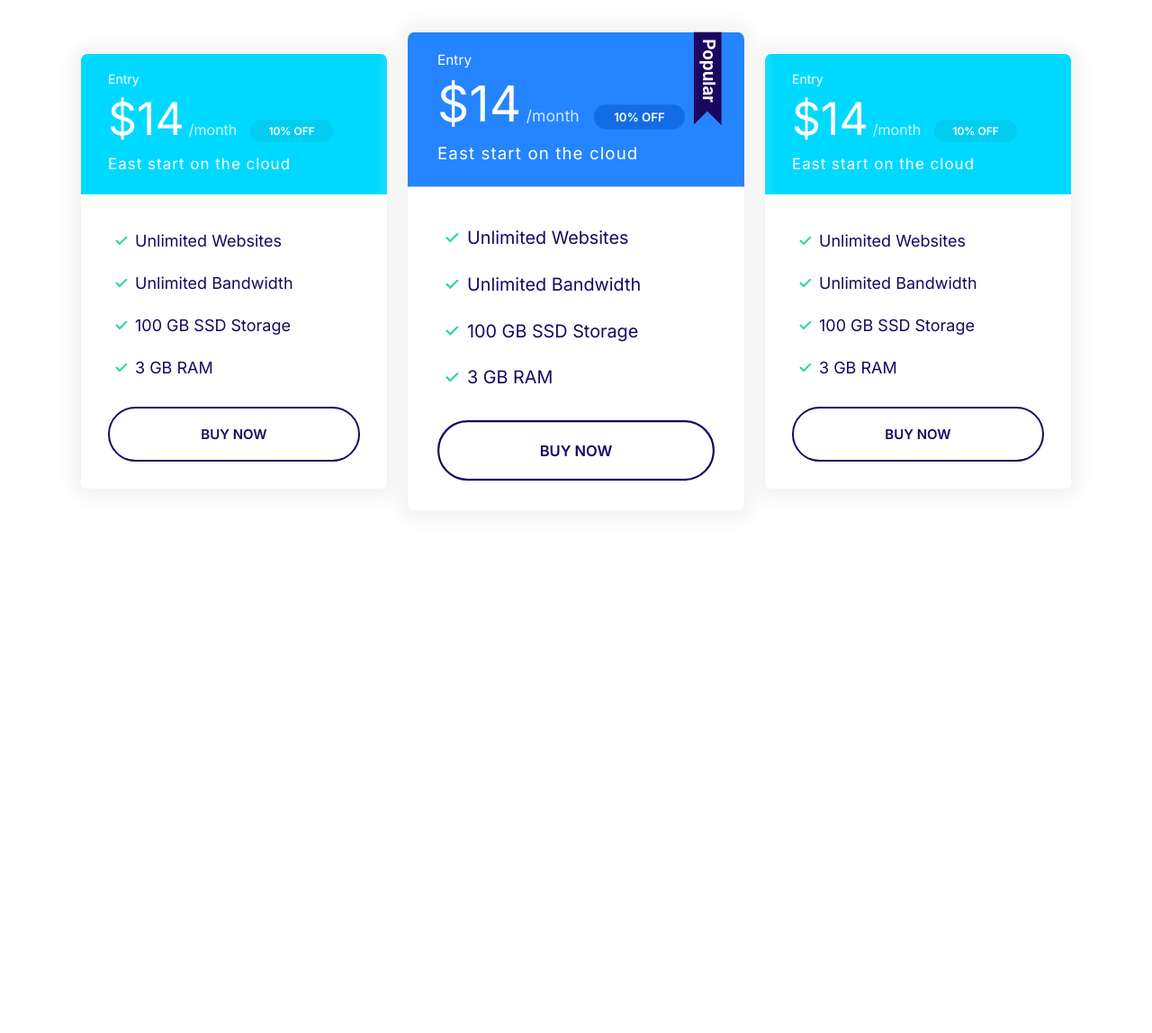
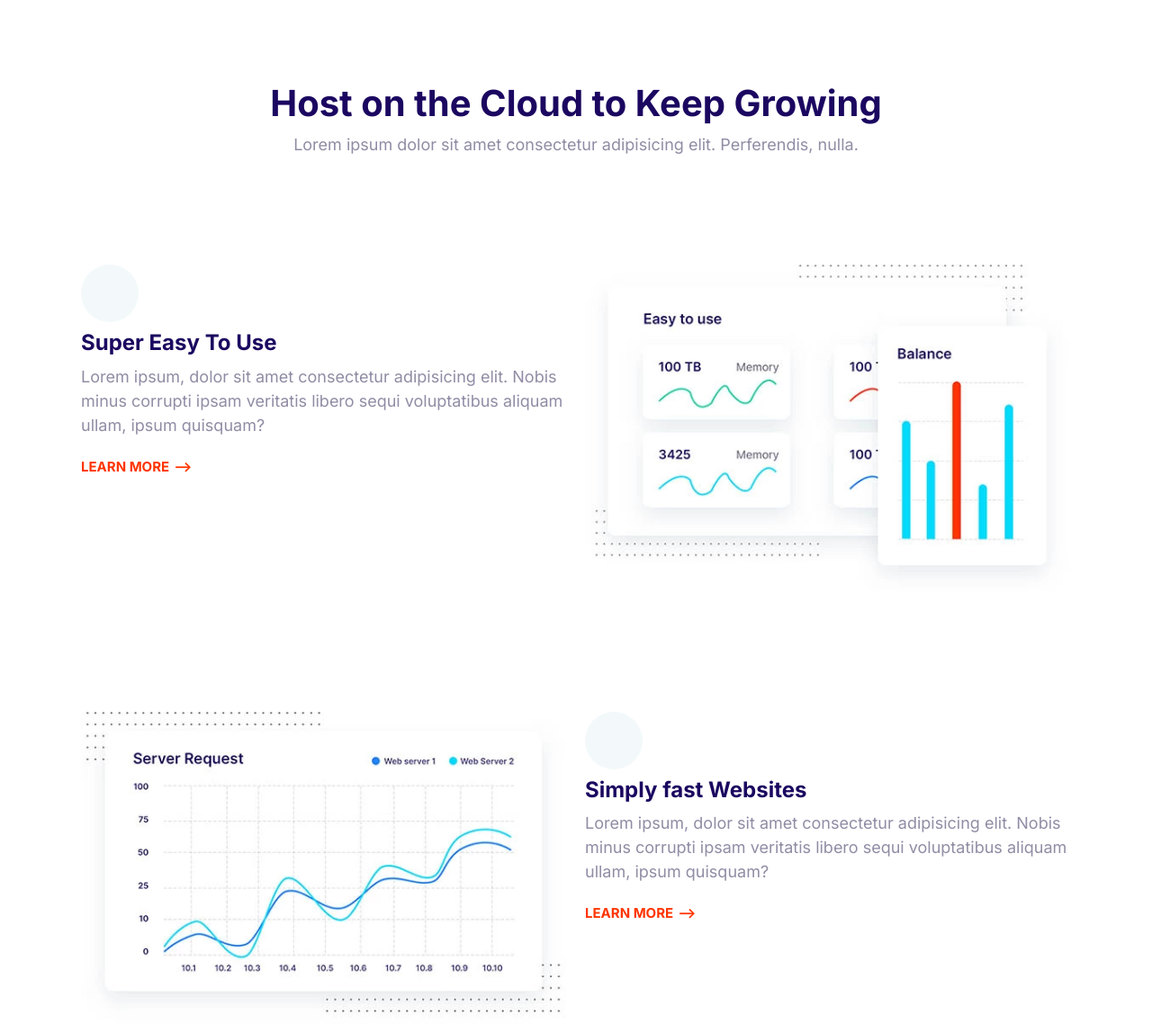
Before and after one commit to faisaloias/faisals, a plain HTML site: page index.html in a window 1280 px wide. Shown: the top 1148 px of the page at 90% size. Before the commit the page ends 800 px from the top, so only its background shows below. Drawn offline with Linux system fonts and the light colour scheme.

Commit message:
block feature is done.

```diff
--- a/css/styles.css
+++ b/css/styles.css
@@ -676,3 +676,24 @@ a {
   max-width: 500px;
   margin: 0 auto;
 }
+
+/*Features*/
+.feature {
+  gap: 4rem 2rem;
+  margin: 12rem 0;
+}
+.feature:first-child {
+  margin-top: 6rem;
+}
+.feature__heading {
+  margin: 1rem 0;
+}
+.feature__image {
+  width: 100%;
+}
+
+@media screen and (min-width: 768px) {
+  .feature:nth-of-type(even) .feature__content {
+    order: 2;
+  }
+}
--- a/index.html
+++ b/index.html
@@ -15,69 +15,125 @@
     <title>Document</title>
   </head>
   <body>
-    <section class="block container block-plans">
-      <div class="grid grid--1x3">
-        <div class="plan">
-          <div class="card card--secondary">
-            <header class="card__header">
-              <h3 class="plan__name">Entry</h3>
-              <span class="plan__price">$14</span>
-              <span class="plan__billing-cycle">/month</span>
-              <span class="badge badge--secondary badge--small">10% OFF</span>
-              <span class="plan__description"> East start on the cloud</span>
-            </header>
-            <div class="card__body">
-              <ul class="list list--tick">
-                <li class="list__item">Unlimited Websites</li>
-                <li class="list__item">Unlimited Bandwidth</li>
-                <li class="list__item">100 GB SSD Storage</li>
-                <li class="list__item">3 GB RAM</li>
-              </ul>
-              <button class="btn btn--outline btn--block">Buy Now</button>
-            </div>
-          </div>
+    <section class="block container">
+      <header class="block__header">
+        <h2>Host on the Cloud to Keep Growing</h2>
+        <p>
+          Lorem ipsum dolor sit amet consectetur adipisicing elit. Perferendis,
+          nulla.
+        </p>
+      </header>
+      <article class="grid grid--1x2 feature">
+        <div class="feature__content">
+          <span class="icon-container">
+            <svg class="icon icon--primary">
+              <use xlink:href="images/sprite.svg#easy"></use>
+            </svg>
+          </span>
+          <h3 class="feature__heading">Super Easy To Use</h3>
+          <p>
+            Lorem ipsum, dolor sit amet consectetur adipisicing elit. Nobis
+            minus corrupti ipsam veritatis libero sequi voluptatibus aliquam
+            ullam, ipsum quisquam?
+          </p>
+          <a href="#" class="link-arrow">Learn More</a>
         </div>
-        <div class="plan plan--popular">
-          <div class="card card--primary">
-            <header class="card__header">
-              <h3 class="plan__name">Entry</h3>
-              <span class="plan__price">$14</span>
-              <span class="plan__billing-cycle">/month</span>
-              <span class="badge badge--primary badge--small">10% OFF</span>
-              <span class="plan__description"> East start on the cloud</span>
-            </header>
-            <div class="card__body">
-              <ul class="list list--tick">
-                <li class="list__item">Unlimited Websites</li>
-                <li class="list__item">Unlimited Bandwidth</li>
-                <li class="list__item">100 GB SSD Storage</li>
-                <li class="list__item">3 GB RAM</li>
-              </ul>
-              <button class="btn btn--outline btn--block">Buy Now</button>
-            </div>
-          </div>
+        <picture>
+          <source
+            type="image/webp"
+            srcset="images/easy.webp 1x, images/easy@2x.webp 2x"
+          />
+          <source
+            type="image/jpg"
+            srcset="images/easy.jpg 1x, images/easy@2x.jpg 2x"
+          />
+          <img class="feature__image" src="images/easy@2x.jpg" alt="" />
+        </picture>
+      </article>
+
+      <article class="grid grid--1x2 feature">
+        <div class="feature__content">
+          <span class="icon-container">
+            <svg class="icon icon--primary">
+              <use xlink:href="images/sprite.svg#fast"></use>
+            </svg>
+          </span>
+          <h3 class="feature__heading">Simply fast Websites</h3>
+          <p>
+            Lorem ipsum, dolor sit amet consectetur adipisicing elit. Nobis
+            minus corrupti ipsam veritatis libero sequi voluptatibus aliquam
+            ullam, ipsum quisquam?
+          </p>
+          <a href="#" class="link-arrow">Learn More</a>
         </div>
-        <div class="plan">
-          <div class="card card--secondary">
-            <header class="card__header">
-              <h3 class="plan__name">Entry</h3>
-              <span class="plan__price">$14</span>
-              <span class="plan__billing-cycle">/month</span>
-              <span class="badge badge--secondary badge--small">10% OFF</span>
-              <span class="plan__description"> East start on the cloud</span>
-            </header>
-            <div class="card__body">
-              <ul class="list list--tick">
-                <li class="list__item">Unlimited Websites</li>
-                <li class="list__item">Unlimited Bandwidth</li>
-                <li class="list__item">100 GB SSD Storage</li>
-                <li class="list__item">3 GB RAM</li>
-              </ul>
-              <button class="btn btn--outline btn--block">Buy Now</button>
-            </div>
-          </div>
+        <picture>
+          <source
+            type="image/webp"
+            srcset="images/fast.webp 1x, images/fast@2x.webp 2x"
+          />
+          <source
+            type="image/jpg"
+            srcset="images/fast.jpg 1x, images/fast@2x.jpg 2x"
+          />
+          <img class="feature__image" src="images/fast@2x.jpg" alt="" />
+        </picture>
+      </article>
+
+      <article class="grid grid--1x2 feature">
+        <div class="feature__content">
+          <span class="icon-container">
+            <svg class="icon icon--primary">
+              <use xlink:href="images/sprite.svg#wordpress"></use>
+            </svg>
+          </span>
+          <h3 class="feature__heading">Wordpress made easy</h3>
+          <p>
+            Lorem ipsum, dolor sit amet consectetur adipisicing elit. Nobis
+            minus corrupti ipsam veritatis libero sequi voluptatibus aliquam
+            ullam, ipsum quisquam?
+          </p>
+          <a href="#" class="link-arrow">Learn More</a>
         </div>
-      </div>
+        <picture>
+          <source
+            type="image/webp"
+            srcset="images/wordpress.webp 1x, images/wordpress@2x.webp 2x"
+          />
+          <source
+            type="image/jpg"
+            srcset="images/wordpress.jpg 1x, images/wordpress@2x.jpg 2x"
+          />
+          <img class="feature__image" src="images/wordpress@2x.jpg" alt="" />
+        </picture>
+      </article>
+
+      <article class="grid grid--1x2 feature">
+        <div class="feature__content">
+          <span class="icon-container">
+            <svg class="icon icon--primary">
+              <use xlink:href="images/sprite.svg#support"></use>
+            </svg>
+          </span>
+          <h3 class="feature__heading">24/7 Expert Support</h3>
+          <p>
+            Lorem ipsum, dolor sit amet consectetur adipisicing elit. Nobis
+            minus corrupti ipsam veritatis libero sequi voluptatibus aliquam
+            ullam, ipsum quisquam?
+          </p>
+          <a href="#" class="link-arrow">Learn More</a>
+        </div>
+        <picture>
+          <source
+            type="image/webp"
+            srcset="images/support.webp 1x, images/support@2x.webp 2x"
+          />
+          <source
+            type="image/jpg"
+            srcset="images/support.jpg 1x, images/support@2x.jpg 2x"
+          />
+          <img class="feature__image" src="images/support@2x.jpg" alt="" />
+        </picture>
+      </article>
     </section>
     <script src="/js/main.js"></script>
   </body>
```
Also changed, not shown: components/block-feature.html (added, +120 -0 lines), images/easy.jpg (added), images/easy.webp (added), images/easy@2x.jpg (added), images/easy@2x.webp (added), images/fast.jpg (added), images/fast.webp (added), images/fast@2x.jpg (added), images/fast@2x.webp (added), images/support.jpg (added), images/support.webp (added), images/support@2x.jpg (added), images/support@2x.webp (added), images/wordpress.jpg (added), 3 more files.
